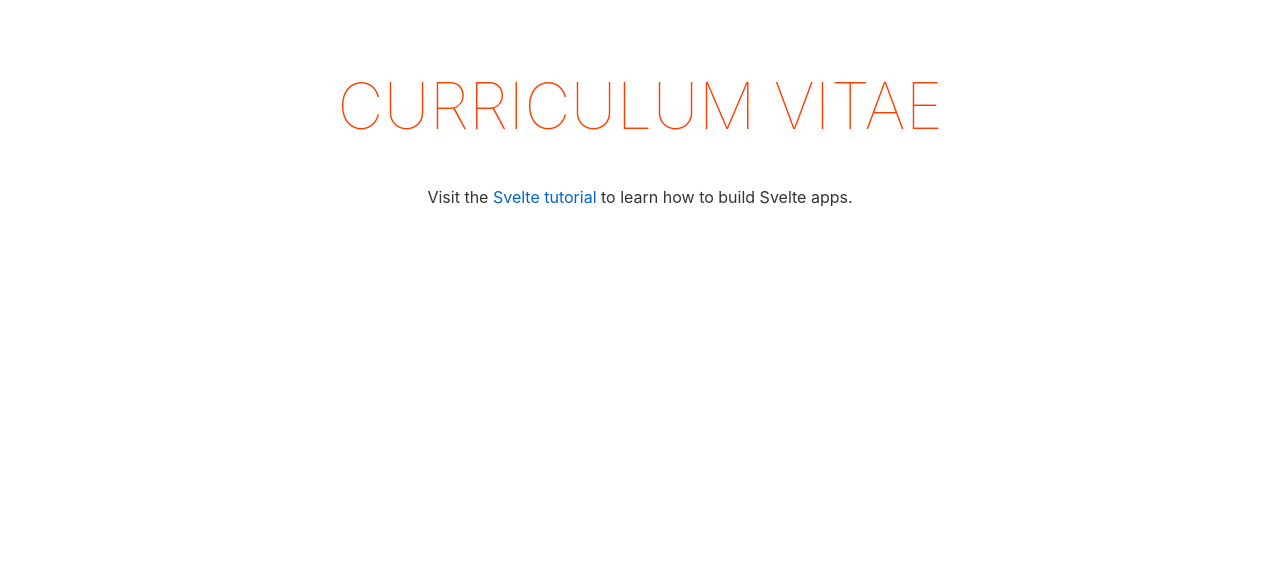
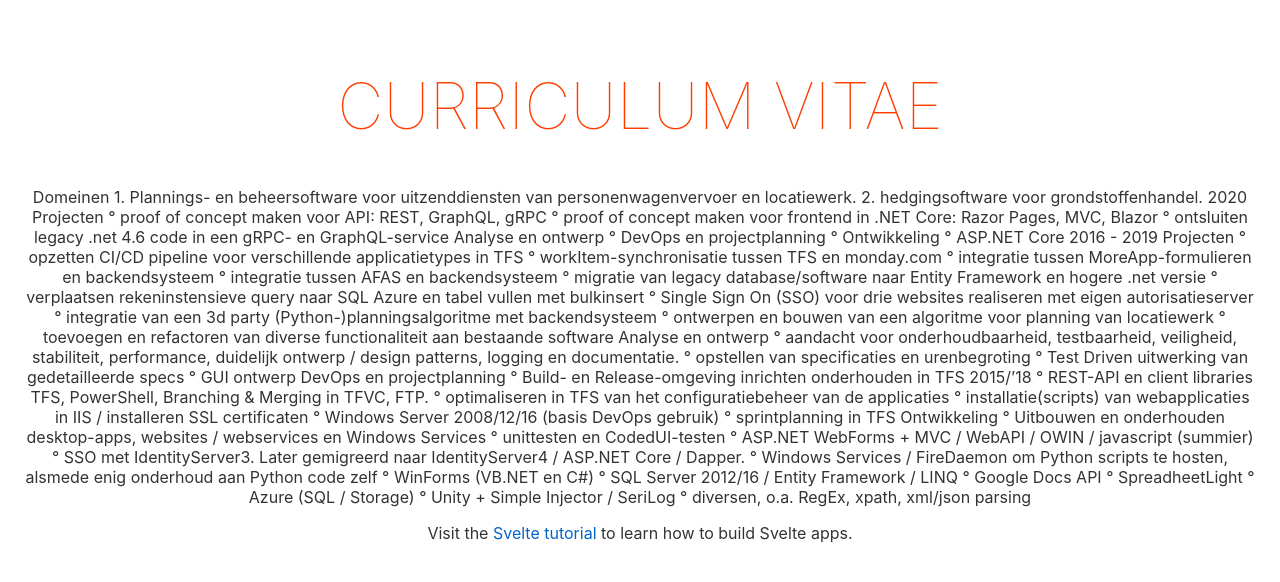
Before and after one commit to Vincent026/StrawberryIcecream, a Svelte app: page / in a window 1280 px wide. Shown: the top 582 px of the page. Built offline with nearby package versions, Linux system fonts and the light colour scheme.

Commit message:
diversen

```diff
--- a/src/App.svelte
+++ b/src/App.svelte
@@ -4,7 +4,70 @@
 
 <main>
 	<h1>curriculum vitae</h1>
-	<p>Visit the <a href="https://svelte.dev/tutorial">Svelte tutorial</a> to learn how to build Svelte apps.</p>
+
+	Domeinen
+	1. Plannings- en beheersoftware voor uitzenddiensten van personenwagenvervoer en locatiewerk.
+	2. hedgingsoftware voor grondstoffenhandel.
+
+
+
+	2020
+	Projecten
+	° proof of concept maken voor API: REST, GraphQL, gRPC
+	° proof of concept maken voor frontend in .NET Core: Razor Pages, MVC, Blazor
+	° ontsluiten legacy .net 4.6 code in een gRPC- en GraphQL-service
+
+	Analyse en ontwerp
+	°
+	DevOps en projectplanning
+	°
+
+	Ontwikkeling
+	° ASP.NET Core
+
+
+	2016 - 2019
+	Projecten
+	° opzetten CI/CD pipeline voor verschillende applicatietypes in TFS
+	° workItem-synchronisatie tussen TFS en monday.com
+	° integratie tussen MoreApp-formulieren en backendsysteem
+	° integratie tussen AFAS en backendsysteem
+	° migratie van legacy database/software naar Entity Framework en hogere .net versie
+	° verplaatsen rekeninstensieve query naar SQL Azure en tabel vullen met bulkinsert
+	° Single Sign On (SSO) voor drie websites realiseren met eigen autorisatieserver
+	° integratie van een 3d party (Python-)planningsalgoritme met backendsysteem
+	° ontwerpen en bouwen van een algoritme voor planning van locatiewerk
+	° toevoegen en refactoren van diverse functionaliteit aan bestaande software
+	Analyse en ontwerp
+	° aandacht voor onderhoudbaarheid, testbaarheid, veiligheid, stabiliteit, performance, duidelijk ontwerp / design patterns, logging en documentatie.
+	° opstellen van specificaties en urenbegroting
+	° Test Driven uitwerking van gedetailleerde specs
+	° GUI ontwerp
+	DevOps en projectplanning
+	° Build- en Release-omgeving inrichten onderhouden in TFS 2015/’18
+	° REST-API en client libraries TFS, PowerShell, Branching & Merging in TFVC, FTP.
+	° optimaliseren in TFS van het configuratiebeheer van de applicaties
+	° installatie(scripts) van webapplicaties in IIS / installeren SSL certificaten
+	° Windows Server 2008/12/16 (basis DevOps gebruik)
+	° sprintplanning in TFS
+	Ontwikkeling
+	° Uitbouwen en onderhouden desktop-apps, websites / webservices en Windows Services
+	° unittesten en CodedUI-testen
+	° ASP.NET WebForms + MVC / WebAPI / OWIN / javascript (summier)
+	° SSO met IdentityServer3. Later gemigreerd naar IdentityServer4 / ASP.NET Core / Dapper.
+	° Windows Services / FireDaemon om Python scripts te hosten, alsmede enig onderhoud aan Python code zelf
+	° WinForms  (VB.NET en C#)
+	° SQL Server 2012/16 / Entity Framework / LINQ
+	° Google Docs API
+	° SpreadheetLight
+	° Azure (SQL / Storage)
+	° Unity + Simple Injector / SeriLog
+	° diversen, o.a. RegEx, xpath, xml/json parsing
+
+	<p>
+		Visit the <a href="https://svelte.dev/tutorial">Svelte tutorial</a> to learn how to build Svelte apps.
+	</p>
+
 </main>
 
 <style>
```
Also changed, not shown: public/build/bundle.js, 2 other files (tests, documents, lock files or other folders).
